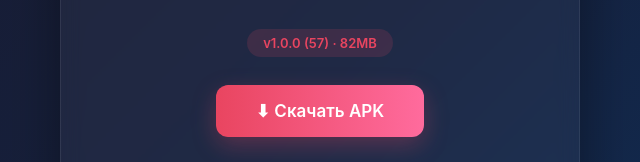
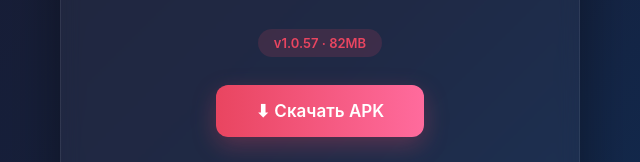
Before and after one commit to oddsouls/oddsouls.github.io, a plain HTML site: page oddsouls/index.html in a window 1280 px wide. Shown: the part 316-478 px from the top of the page, 320-960 px from the left. Drawn offline with Linux system fonts and the light colour scheme.

Commit message:
landing badge: v1.0.57 (new version format without +)

```diff
--- a/oddsouls/index.html
+++ b/oddsouls/index.html
@@ -100,7 +100,7 @@
     <div class="logo">💔➡️💞</div>
     <h1>Odd Souls Dates</h1>
     <p class="subtitle">Приложение для знакомств<br>Android · APK</p>
-    <div class="version-badge" id="version-badge">v1.0.0 (57) · 82MB</div>
+    <div class="version-badge" id="version-badge">v1.0.57 · 82MB</div>
     <div>
       <a class="btn" id="download-btn" href="https://github.com/oddsouls/odd-souls-dates-releases/releases/download/v1.0.0+57/oddsouls-1.0.0+57.apk">
         ⬇ Скачать APK
```
